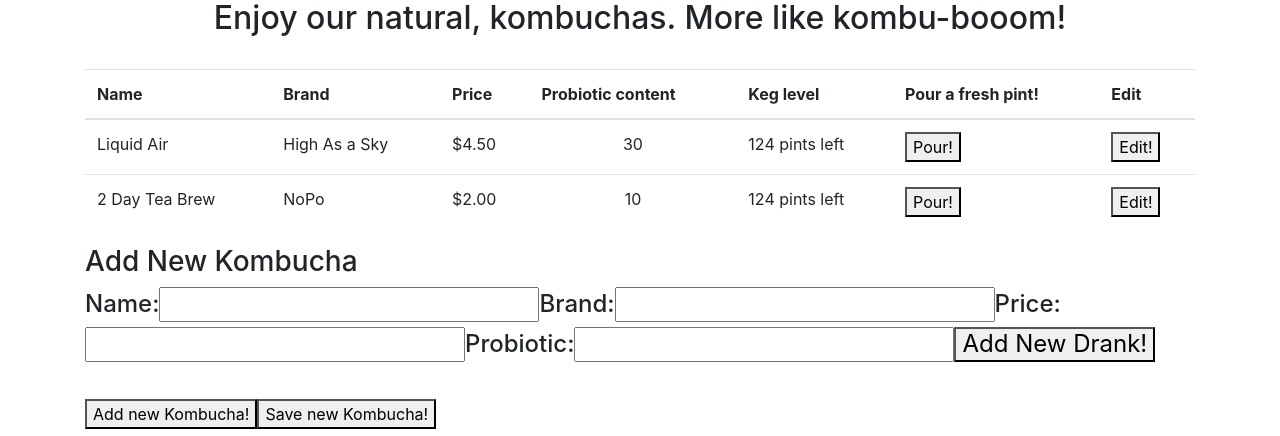
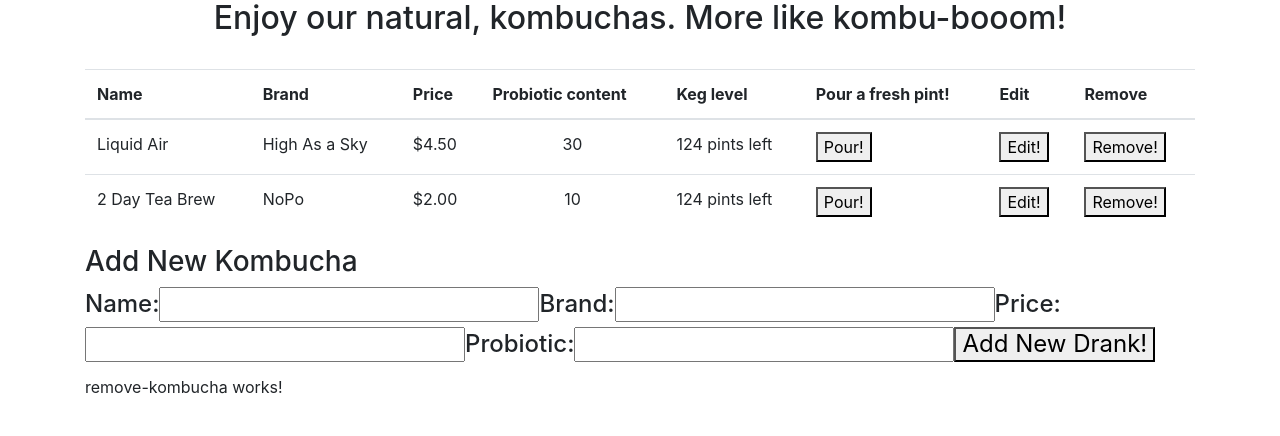
Before and after one commit to dlewiski/kombucha-bar, an Angular app: page / in a window 1280 px wide. Shown: the part 466-902 px from the top of the page. Built offline with nearby package versions, Linux system fonts and the light colour scheme.

Commit message:
succesfully built in functionality to remove a kombucha from our list

```diff
--- a/src/app/app.component.html
+++ b/src/app/app.component.html
@@ -12,11 +12,13 @@
 <div class="container">
   <h2 style="text-align:center">Enjoy our natural, kombuchas.  More like kombu-booom! </h2><br>
 
-  <app-kombucha-list [childKombuchaList]="kombuchas" (clickedPourPint)="pourPint($event)" (clickedEditKombucha)="editKombucha($event)"></app-kombucha-list>
+  <app-kombucha-list [childKombuchaList]="kombuchas" (clickedPourPint)="pourPint($event)" (clickedEditKombucha)="editKombucha($event)" (clickedRemove)="removeKombucha($event)"></app-kombucha-list>
 
   <app-add-kombucha (sendKombucha)="addKombucha($event)"></app-add-kombucha>
 
   <app-edit-kombucha [childSelectedKombucha]="selectedKombucha" (clickedDone)="finishedEditing()"></app-edit-kombucha>
+
+  <app-remove-kombucha></app-remove-kombucha>
 
   <div *ngFor="let kombucha of kombuchas">
     <div *ngIf="kombucha.pintLevel <= 120">
@@ -25,6 +27,6 @@
   </div>
 
   <br>
-  <button (click)="submitForm(nameNew.string, brandNew.string, priceNew.value, probioticNew.value); nameNew.string=''; brandNew.string='';  priceNew.value=''; probioticNew.value='';">Add new Kombucha!</button>
-  <button (click)="saveNewKombucha()">Save new Kombucha!</button>
+  <!-- <button (click)="submitForm(nameNew.string, brandNew.string, priceNew.value, probioticNew.value); nameNew.string=''; brandNew.string='';  priceNew.value=''; probioticNew.value='';">Add new Kombucha!</button>
+  <button (click)="saveNewKombucha()">Save new Kombucha!</button> -->
 </div>
--- a/src/app/app.component.ts
+++ b/src/app/app.component.ts
@@ -36,5 +36,10 @@ export class AppComponent {
     this.kombuchas.push(newKombucha);
   }
 
+  removeKombucha(currentKombucha) {
+    let index = this.kombuchas.indexOf(currentKombucha);
+    this.kombuchas.splice(index, 1);
+  }
+
 
 }
--- a/src/app/app.module.ts
+++ b/src/app/app.module.ts
@@ -7,6 +7,7 @@ import { AppComponent } from './app.component';
 import { AddKombuchaComponent } from './add-kombucha/add-kombucha.component';
 import { EditKombuchaComponent } from './edit-kombucha/edit-kombucha.component';
 import { KombuchaListComponent } from './kombucha-list/kombucha-list.component';
+import { RemoveKombuchaComponent } from './remove-kombucha/remove-kombucha.component';
 
 
 @NgModule({
@@ -14,7 +15,8 @@ import { KombuchaListComponent } from './kombucha-list/kombucha-list.component';
     AppComponent,
     AddKombuchaComponent,
     EditKombuchaComponent,
-    KombuchaListComponent
+    KombuchaListComponent,
+    RemoveKombuchaComponent
   ],
   imports: [
     BrowserModule,
--- a/src/app/kombucha-list/kombucha-list.component.html
+++ b/src/app/kombucha-list/kombucha-list.component.html
@@ -8,6 +8,7 @@
       <th>Keg level</th>
       <th>Pour a fresh pint!
       <th>Edit</th>
+      <th>Remove</th>
     </tr>
   </thead>
   <tbody>
@@ -19,6 +20,7 @@
       <td>{{currentKombucha.pintLevel}} pints left</td>
       <td><button (click)="pourPint(currentKombucha)">Pour!</button></td>
       <td><button (click)="editKombucha(currentKombucha)">Edit!</button></td>
+      <td><button (click)="removeKombucha(currentKombucha)">Remove!</button></td>
     </tr>
   </tbody>
 </table>
--- a/src/app/kombucha-list/kombucha-list.component.ts
+++ b/src/app/kombucha-list/kombucha-list.component.ts
@@ -10,6 +10,7 @@ export class KombuchaListComponent {
   @Input() childKombuchaList: Kombucha[];
   @Output() clickedPourPint = new EventEmitter();
   @Output() clickedEditKombucha = new EventEmitter();
+  @Output() clickedRemove = new EventEmitter();
 
   pourPint(kombuchaToPour: Kombucha) {
     this.clickedPourPint.emit(kombuchaToPour);
@@ -19,6 +20,9 @@ export class KombuchaListComponent {
     this.clickedEditKombucha.emit(kombuchaToEdit);
   }
 
+  removeKombucha(kombuchaToDelete: Kombucha) {
+    this.clickedRemove.emit(kombuchaToDelete);
+  }
   constructor() { }
 
   ngOnInit() {
--- /dev/null
+++ b/src/app/remove-kombucha/remove-kombucha.component.html
@@ -0,0 +1,3 @@
+<p>
+  remove-kombucha works!
+</p>
--- /dev/null
+++ b/src/app/remove-kombucha/remove-kombucha.component.ts
@@ -0,0 +1,21 @@
+import { Component, Input, Output, EventEmitter } from '@angular/core';
+import { Kombucha } from '../models/kombucha.model';
+
+@Component({
+  selector: 'app-remove-kombucha',
+  templateUrl: './remove-kombucha.component.html',
+  styleUrls: ['./remove-kombucha.component.css']
+})
+export class RemoveKombuchaComponent {
+  @Input() childSelectedKombucha: Kombucha;
+  @Output() clickedRemove = new EventEmitter();
+
+  removeKombucha(kombuchaToDelete: Kombucha) {
+    this.clickedRemove.emit(kombuchaToDelete);
+  }
+  constructor() { }
+
+  ngOnInit() {
+  }
+
+}
```
Also changed, not shown: src/app/remove-kombucha/remove-kombucha.component.css (added), 1 other file (tests, documents, lock files or other folders).
